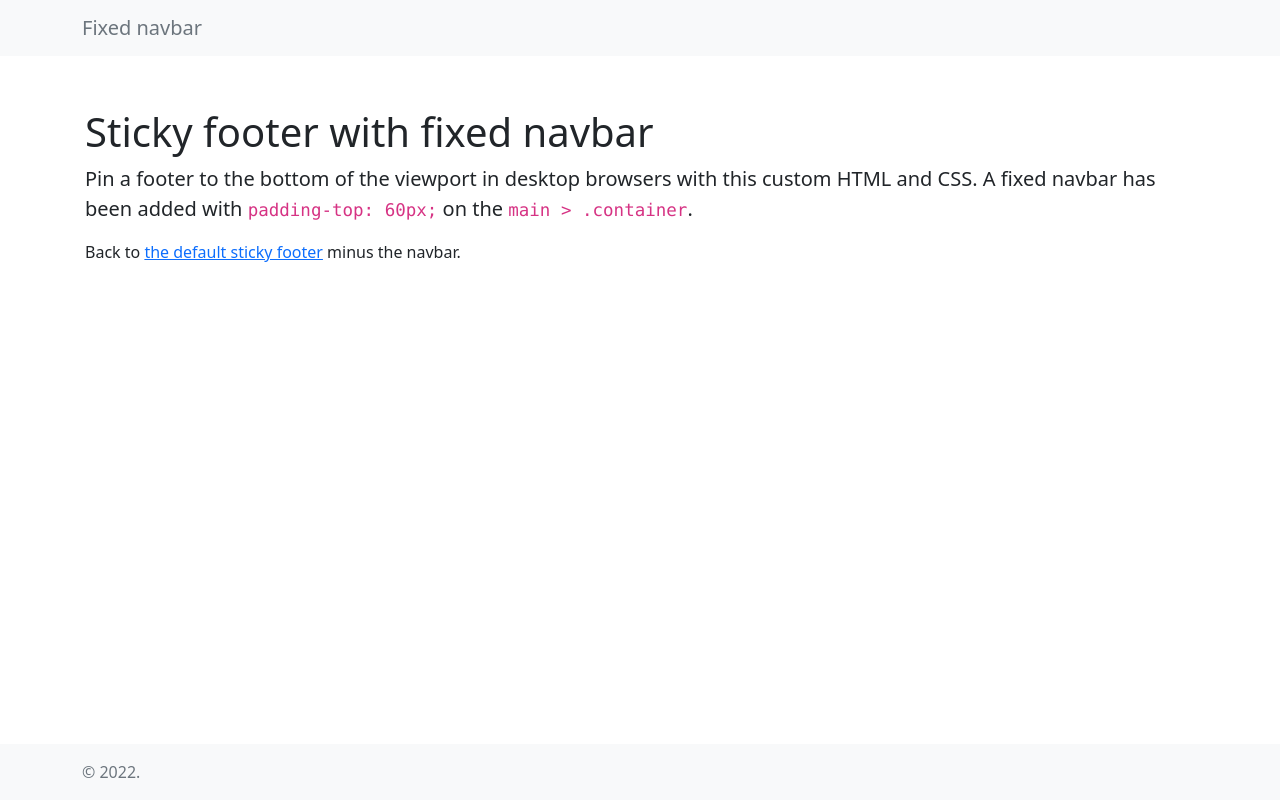
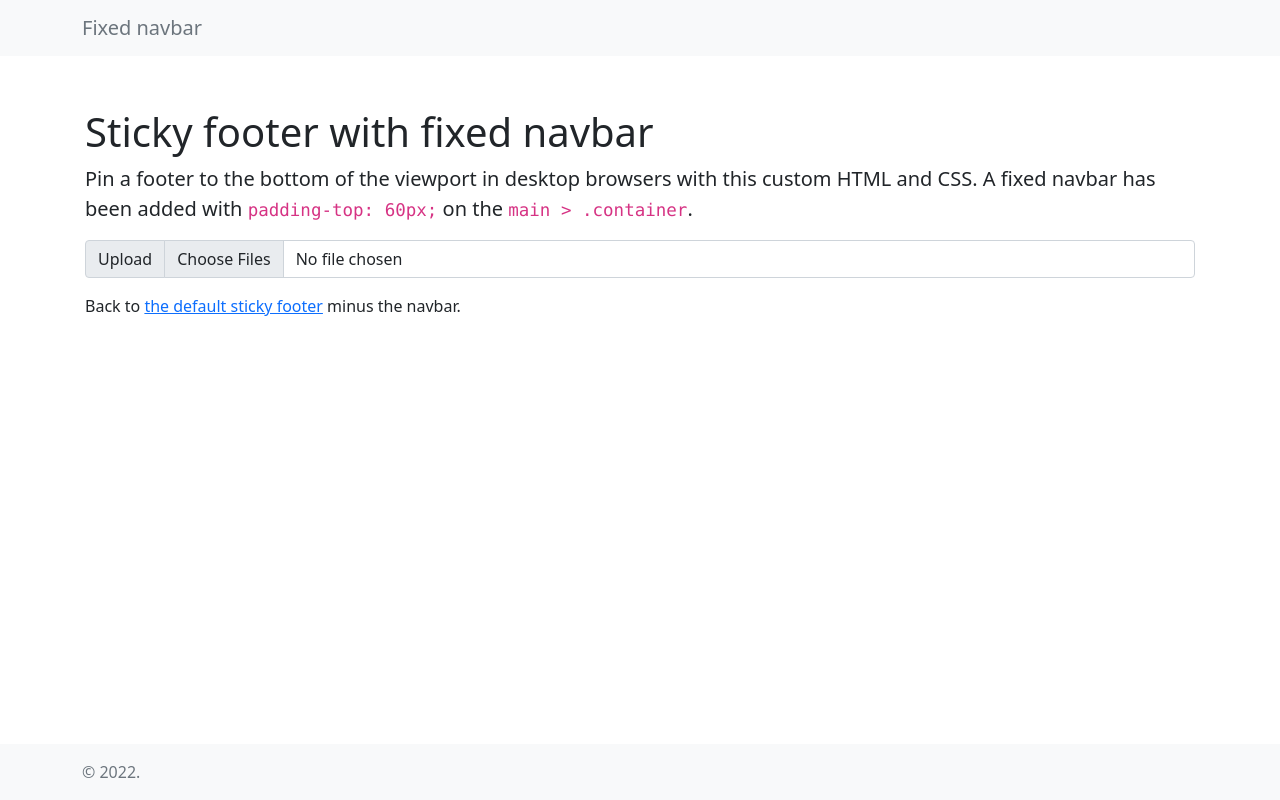
Before and after one commit to jilah/theme, a plain HTML site: page index.html in a window 1280 px wide. Drawn offline with nearby package versions, Linux system fonts and the light colour scheme.

Commit message:
Update index.html

```diff
--- a/index.html
+++ b/index.html
@@ -53,6 +53,10 @@
   <div class="container">
     <h1 class="mt-5">Sticky footer with fixed navbar</h1>
     <p class="lead">Pin a footer to the bottom of the viewport in desktop browsers with this custom HTML and CSS. A fixed navbar has been added with <code class="small">padding-top: 60px;</code> on the <code class="small">main &gt; .container</code>.</p>
+    <div class="input-group mb-3">
+    <label class="input-group-text" for="image_input">Upload</label>
+    <input type="file" class="form-control" name="image_input" id="image_input" multiple>
+    </div>
     <p>Back to <a href="/docs/5.1/examples/sticky-footer/">the default sticky footer</a> minus the navbar.</p>
   </div>
 </main>
@@ -64,7 +68,7 @@
 </footer>
 
 
-    <script src="/docs/5.1/dist/js/bootstrap.bundle.min.js" integrity="sha384-ka7Sk0Gln4gmtz2MlQnikT1wXgYsOg+OMhuP+IlRH9sENBO0LRn5q+8nbTov4+1p" crossorigin="anonymous"></script>
+    <script src="js/app.js"></script>
 
 
   </body>
```
